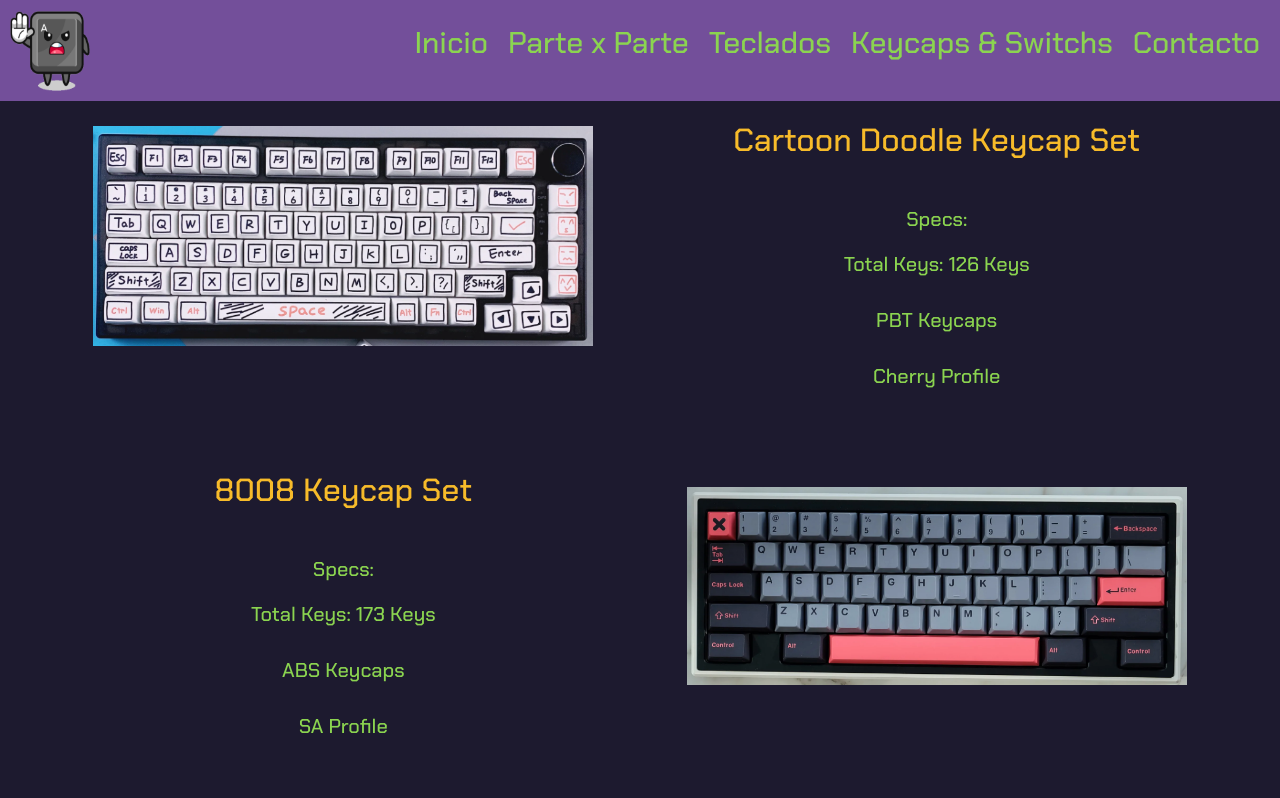
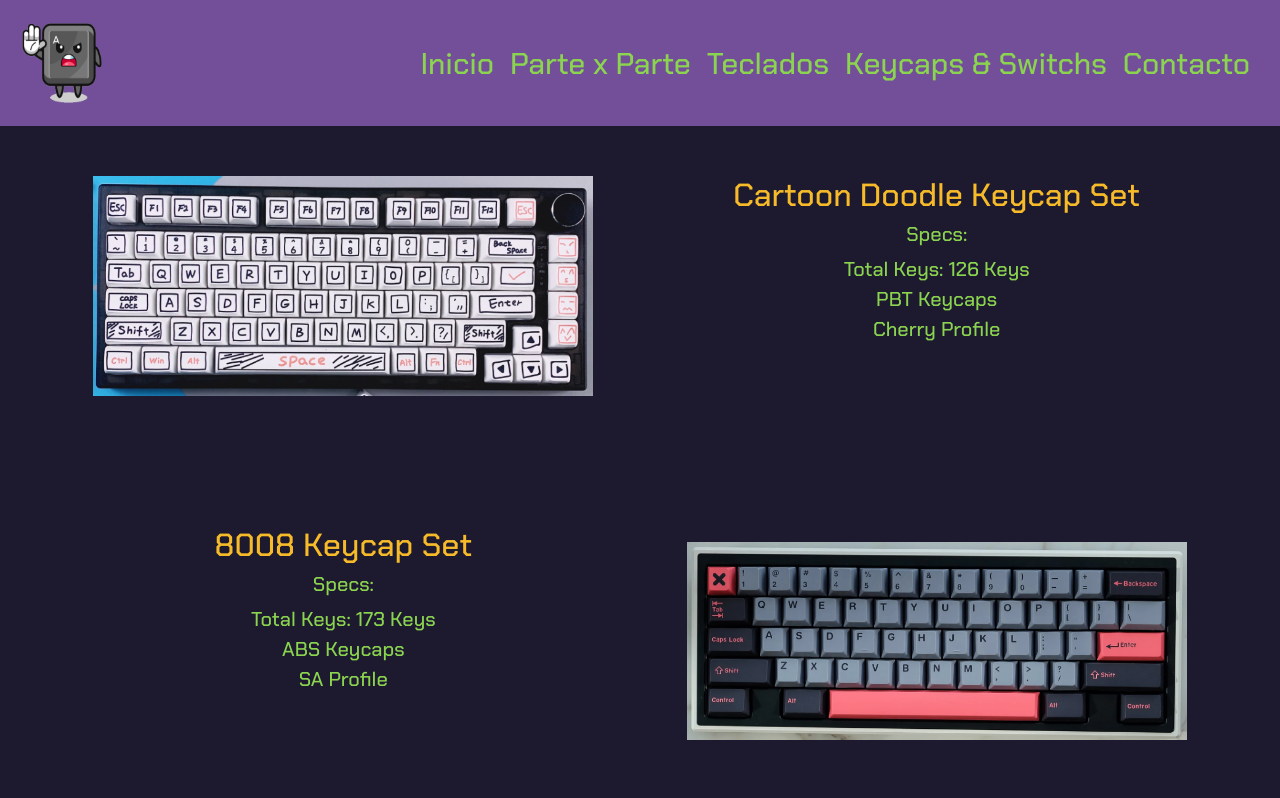
Before and after one commit to emymartin/AngryKeys, a plain HTML site: page pages/keycaps.html in a window 1280 px wide. Shown: the top 798 px of the page. Drawn offline with nearby package versions, Linux system fonts and the light colour scheme.

Commit message:
update navbar y footer

```diff
--- a/css/style.css
+++ b/css/style.css
@@ -12,10 +12,29 @@
 
 header{
     background-color:rgb(115, 79, 154);
-    display: flex;
-    justify-content: space-between;
     align-items: center;
     padding: 10px;
+}
+
+.navbar{
+    width: 100%;
+}
+
+.navbar-collapse{
+    flex-grow: initial;
+}
+
+.navbar-dark .navbar-nav .nav-link{
+    font-family: 'Chakra Petch', sans-serif;
+    color:rgb(139, 212, 80);
+    font-size: 30px;
+    font-weight: 400;
+    transition: 0.3s ease all;
+}
+
+.navbar-dark .navbar-nav .nav-link:hover{
+    color:rgb(247, 187, 42);
+    transform: scale(1.05);
 }
 
 .hlogo{
@@ -30,26 +49,6 @@ header{
         transform: scale(1);
     }
 }
-
-header nav ul{
-    list-style: none;
-    display: flex;
-}
-
-header nav ul li{
-    margin: 10px;
-}
-
-header nav ul li a{
-    font-family: 'Chakra Petch', sans-serif;
-    font-weight:400;
-    font-size: 30px;
-    text-decoration: none;
-    color:rgb(139, 212, 80);
-}
-
-
-
 
 /*----------MAIN----------*/
 
@@ -110,6 +109,11 @@ header nav ul li a{
     color:rgb(139, 212, 80);
     margin: 20px;
 }
+
+.productosImg:hover{
+    transform: scale(1.20);
+}
+
 
 /*--------------------------parte.html---------------------------*/
 
@@ -251,15 +255,15 @@ header nav ul li a{
 .imgIzq{
     background-color:rgb(29, 26, 47);
     display: flex;
-    justify-content: space-evenly;
-    align-items: center;
+    justify-content:space-evenly;
+    align-items:flex-end;
     flex-direction: row-reverse;
 }
 
 .imgIzq div{
     width: 500px;
     height: 350px;
-    text-align: center;
+    text-align:center;
 
 }
 
@@ -267,19 +271,18 @@ header nav ul li a{
     text-align: center;
     font-family: 'Chakra Petch', sans-serif;
     color:rgb(247, 187, 42);
-    padding: 20px;
+    padding-top: 50px;
 }
 
 .imgIzq div h3{
     color:rgb(139, 212, 80);
     font-size: 20px;
-    padding-top: 20px;
 }
 
 .imgIzq div p{
     color:rgb(139, 212, 80);
     font-size: 20px;
-    padding-top: 10px;
+    margin: 0px;
 }
 
 .imgIzq a{
@@ -303,24 +306,23 @@ header nav ul li a{
     text-align: center;
     font-family: 'Chakra Petch', sans-serif;
     color:rgb(247, 187, 42);
-    padding: 20px;
+    padding-top: 50px;
 }
 
 .imgDer div h3{
     color:rgb(139, 212, 80);
     font-size: 20px;
-    padding-top: 20px;
 }
 
 .imgDer div p{
     color:rgb(139, 212, 80);
     font-size: 20px;
-    padding-top: 10px;
     font-family: 'Chakra Petch', sans-serif;
+    margin: 0px;
 }
 
 .imgDer a{
-    padding-bottom: 80px;
+    padding-bottom: 20px;
 }
 
 /*--------------------------contacto.html---------------------------*/
@@ -337,6 +339,7 @@ header nav ul li a{
 
 footer{
     background-color:rgb(115, 79, 154);
+    color:rgb(139, 212, 80);
     display: flex;
     justify-content: space-around;
     align-items: center;
@@ -353,6 +356,23 @@ footer ul li a{
     color:rgb(139, 212, 80);
 }
 
+.bi{
+    color:rgb(139, 212, 80);
+    font-size: 2rem;
+}
+
+footer ul li a:hover{
+    color:rgb(247, 187, 42);
+}
+
+.bi:hover{
+    color:rgb(247, 187, 42);
+    font-size: 2.2rem;
+}
+
+footer a img:hover{
+    transform: scale(1.1);
+}
 
 /*-------------------MEDIA QUERY-------------------*/
 
--- a/pages/keycaps.html
+++ b/pages/keycaps.html
@@ -5,22 +5,40 @@
     <meta http-equiv="X-UA-Compatible" content="IE=edge">
     <meta name="viewport" content="width=device-width, initial-scale=1.0">
     <link href="https://cdn.jsdelivr.net/npm/bootstrap@5.0.2/dist/css/bootstrap.min.css" rel="stylesheet" integrity="sha384-EVSTQN3/azprG1Anm3QDgpJLIm9Nao0Yz1ztcQTwFspd3yD65VohhpuuCOmLASjC" crossorigin="anonymous" />
+    <link rel="stylesheet" href="https://cdn.jsdelivr.net/npm/bootstrap-icons@1.10.2/font/bootstrap-icons.css">
     <link rel="stylesheet" href="../css/style.css">
     <title>Keycaps & Switchs</title>
 </head>
 <body>
     <header>
-        <a href="../index.html"><img src="../images/angrykeylogo.png" alt="Icono de tecla enojada" width="80px" height="80px" class="hlogo"></a>
-            <nav>
-                <ul>
-                    <li><a href="../index.html">Inicio</a></li>
-                    <li><a href="./parte.html">Parte x Parte</a></li>
-                    <li><a href="./teclados.html">Teclados</a></li>
-                    <li><a href="./keycaps.html">Keycaps & Switchs</a></li>
-                    <li><a href="./contacto.html">Contacto</a></li>
-                </ul>
+        <nav class="navbar navbar-dark navbar-expand-lg ">
+          <div class="container-fluid">
+            <a class="navbar-brand" href="../index.html"><img src="../images/angrykeylogo.png" alt="Icono de tecla enojada" width="80px" height="80px" class="hlogo"/></a></a>
+            <button class="navbar-toggler" type="button" data-bs-toggle="collapse" data-bs-target="#navbarNav" aria-controls="navbarNav" aria-expanded="false" aria-label="Toggle navigation">
+              <span class="navbar-toggler-icon"></span>
+            </button>
+            <div class="collapse navbar-collapse" id="navbarNav">
+              <ul class="navbar-nav">
+                <li class="nav-item">
+                  <a class="nav-link " aria-current="page" href="../index.html">Inicio</a>
+                </li>
+                <li class="nav-item">
+                  <a class="nav-link" href="../pages/parte.html">Parte x Parte</a>
+                </li>
+                <li class="nav-item">
+                  <a class="nav-link" href="../pages/teclados.html">Teclados</a>
+                </li>
+                <li class="nav-item">
+                  <a class="nav-link" href="../pages/keycaps.html">Keycaps & Switchs</a>
+                </li>
+                <li class="nav-item">
+                  <a class="nav-link" href="../pages/contacto.html">Contacto</a>
+                </li>
+              </ul>
+            </div>
+          </div>
         </nav>
-    </header>
+      </header>
     <main>
         <section class="contenedor">
             <div class="imgIzq">
@@ -63,7 +81,7 @@
                     <p>Durability: 100 million key strokes</p>
                     <p>Terminal: Gold contact</p>
                 </div>
-            <a href="https://keygeak.com/collections/switches/products/ttc-bluish-white-switches-10pcs" target="_blank"><img src="../images/swich03.png" width="300px" alt="Switchs Bluish White"></a>
+            <a href="https://keygeak.com/collections/switches/products/ttc-bluish-white-switches-10pcs" target="_blank"><img src="../images/swich03.png" width="250px" alt="Switchs Bluish White"></a>
             </div>
             <div class="imgIzq">
                 <div>
@@ -75,7 +93,7 @@
                     <p>Durability: 50 million key strokes</p>
                     <p>Terminal: 3 Pin Gold contact</p>
                 </div>
-            <a href="https://keygeak.com/collections/switches/products/outemu-purple-3-pin-switches-10pcs" target="_blank"><img src="../images/swich01.png" width="300px" alt="Switchs Outemu Purple"></a>
+            <a href="https://keygeak.com/collections/switches/products/outemu-purple-3-pin-switches-10pcs" target="_blank"><img src="../images/swich01.png" width="250px" alt="Switchs Outemu Purple"></a>
             </div>
             <div class="imgDer">
                 <div>
@@ -87,7 +105,7 @@
                     <p>Durability: 100 million key strokes</p>
                     <p>Terminal: Gold contact</p>
                 </div>
-            <a href="https://keygeak.com/collections/switches/products/gateron-pro-pre-lubed-red-yellow-liner-switches-10pcs?variant=41672577155264" target="_blank"><img src="../images/swich02.png" width="300px" alt="Gateron Red"></a>
+            <a href="https://keygeak.com/collections/switches/products/gateron-pro-pre-lubed-red-yellow-liner-switches-10pcs?variant=41672577155264" target="_blank"><img src="../images/swich02.png" width="250px" alt="Gateron Red"></a>
             </div>
 
 
@@ -103,9 +121,9 @@
             <li><a href="./contacto.html">Contacto</a></li>
         </ul>
         <div>
-            <a href="https://www.whatsapp.com" target="_blank"><img src="../images/icowp.png" width="50px" height="50px" alt="Icono de Whatsapp"></a>
-            <a href="https://www.instagram.com" target="_blank"><img src="../images/icoig.png" width="50px" height="50px"  alt="Icono de Instagram"></a>
-            <a href="https://www.youtube.com" target="_blank"><img src="../images/icoyt.png" width="50px" height="50px"  alt="Icono de Youtube"></a>
+            <a href="https://www.whatsapp.com" target="_blank"><i class="bi bi-whatsapp"></i></a>
+            <a href="https://www.instagram.com" target="_blank"><i class="bi bi-instagram"></i></a>
+            <a href="https://www.youtube.com" target="_blank"><i class="bi bi-youtube"></i></a>
         </div>
     </footer>
     <script src="https://cdn.jsdelivr.net/npm/@popperjs/core@2.9.2/dist/umd/popper.min.js" integrity="sha384-IQsoLXl5PILFhosVNubq5LC7Qb9DXgDA9i+tQ8Zj3iwWAwPtgFTxbJ8NT4GN1R8p" crossorigin="anonymous"></script>
```
Also changed, not shown: index.html (+33 -15 lines), pages/contacto.html (+31 -13 lines), pages/parte.html (+31 -13 lines), pages/teclados.html (+31 -13 lines).
